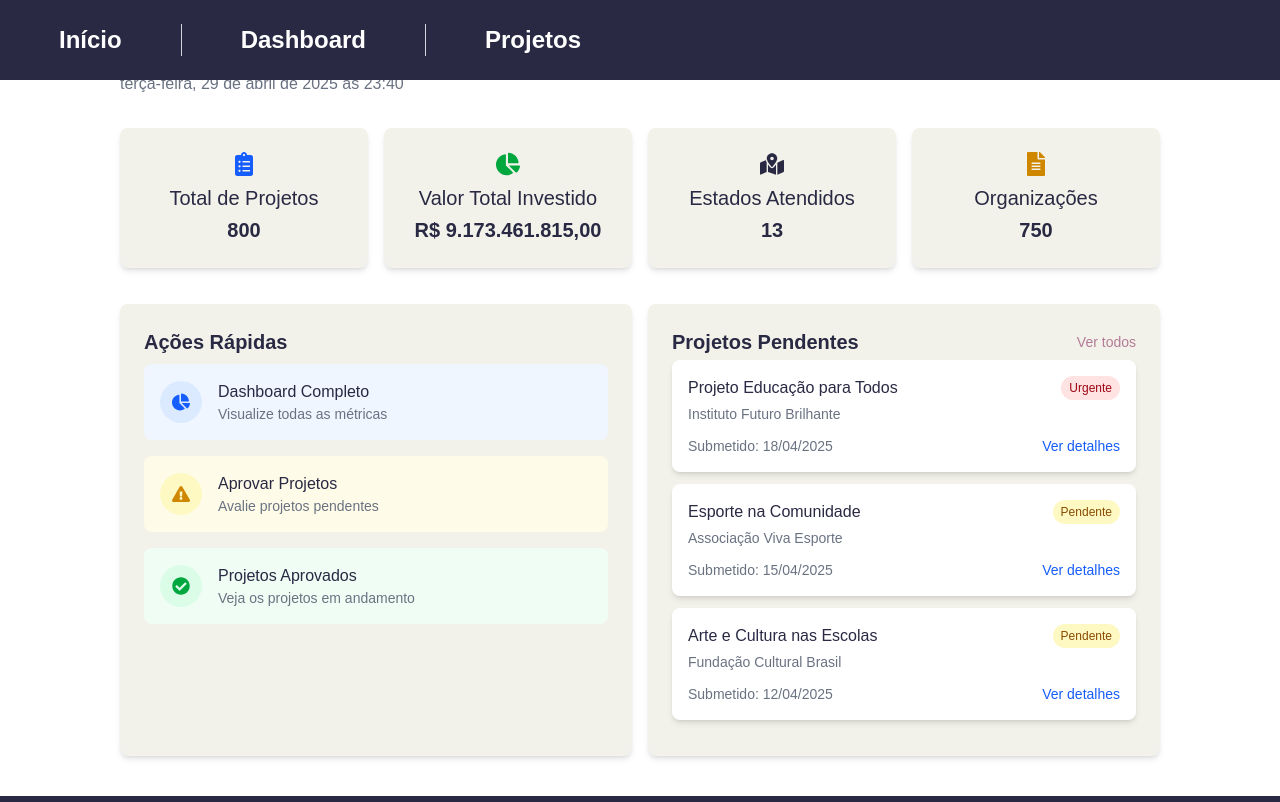
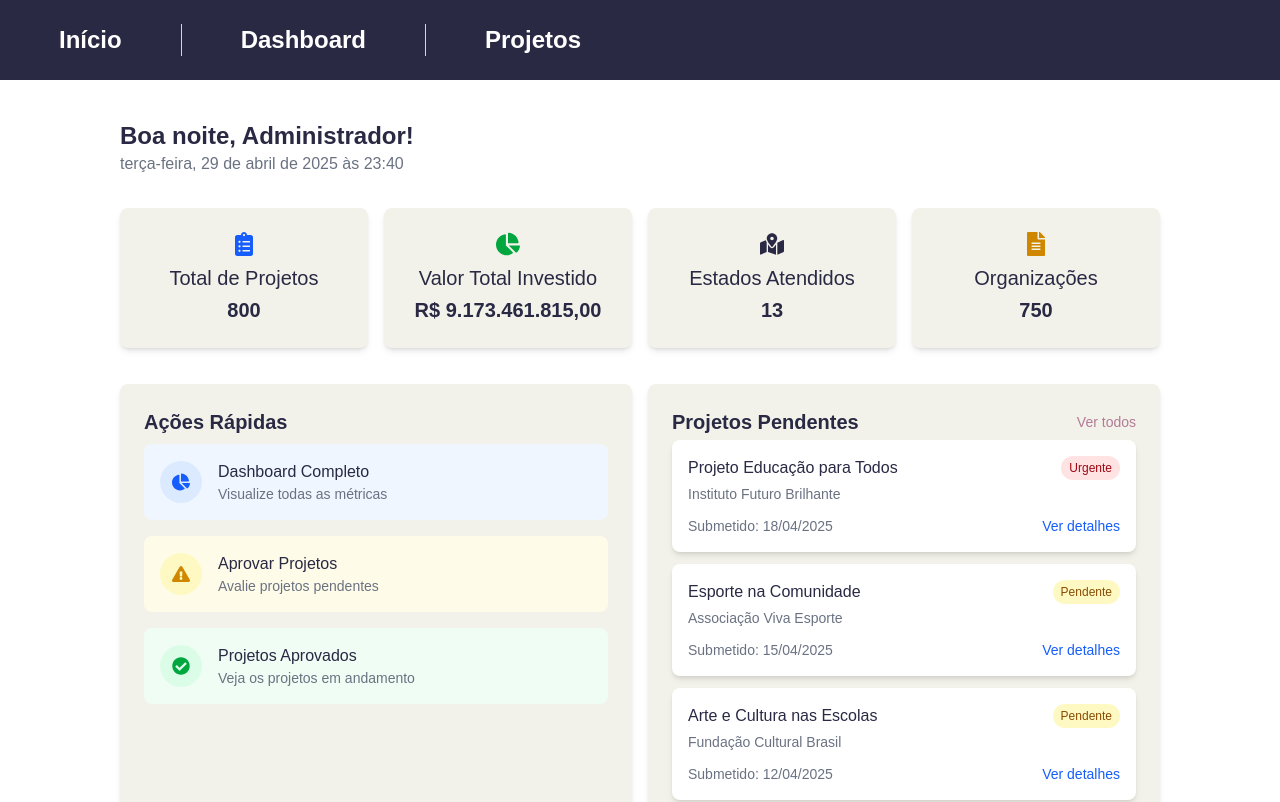
Before and after one commit to Conpec-Projetos/prj-fundacao-csn, a Next.js app: page / in a window 1280 px wide. Shown: the top 802 px of the page. Built offline with nearby package versions, Linux system fonts and the light colour scheme.

Commit message:
consertei o header na página

```diff
--- a/src/app/(pages)/dashboard/page.tsx
+++ b/src/app/(pages)/dashboard/page.tsx
@@ -93,7 +93,6 @@ export default function DashboardPage() {
     //começo do código em si
     return (
         <div className="flex flex-col min-h-screen bg-white text-blue-fcsn">
-            <Header />
             <main className="flex flex-col gap-5 p-1 mx-12 md:mx-20">
                 <h1 className="text-2xl md:text-3xl font-bold">Dashboard</h1>
                 <section className="grid grid-cols-1 md:grid-cols-2 gap-4 text-right">
--- a/src/app/(pages)/forms-acompanhamento/page.tsx
+++ b/src/app/(pages)/forms-acompanhamento/page.tsx
@@ -116,7 +116,6 @@ export default function forms_acompanhamento(){
             h-[600vh]
             overflow-scroll">
 
-            <Header></Header>
 
             <div className="
                 flex flex-col justify-center items-center
--- a/src/app/(pages)/inicio-externo/page.tsx
+++ b/src/app/(pages)/inicio-externo/page.tsx
@@ -171,8 +171,6 @@ export default function ExternalUserHomePage() {
 
   return (
     <div className="min-h-screen bg-white">
-      <Header />
-
       <main className="flex flex-col px-4 p-10 md:mx-20">
         {/* Seção de boas-vindas */}
         <div className="flex justify-between items-center mb-8">
--- a/src/app/globals.css
+++ b/src/app/globals.css
@@ -30,6 +30,7 @@ body {
     margin: 0;
   }
 
+
   .no-spinner {
     -moz-appearance: textfield;
   }
--- a/src/app/layout.tsx
+++ b/src/app/layout.tsx
@@ -1,6 +1,7 @@
 import type { Metadata } from "next";
-import { Geist, Geist_Mono } from "next/font/google";
-import "./globals.css";
+import { Geist, Geist_Mono } from "next/font/google"; //importa as fontes do google
+import "./globals.css";     //arquivo de estilos globais
+import Header from "@/components/header/header"; // Import the Header component
 
 const geistSans = Geist({
   variable: "--font-geist-sans",
@@ -27,7 +28,10 @@ export default function RootLayout({
       <body
         className={`${geistSans.variable} ${geistMono.variable} antialiased`}
       >
-        {children}
+      <Header />
+      <div className="pt-[10vh]">
+          {children}
+        </div>
       </body>
     </html>
   );
--- a/src/app/page.tsx
+++ b/src/app/page.tsx
@@ -92,7 +92,6 @@ export default function AdminHomePage() {
 
   return (
     <div className="flex flex-col min-h-screen bg-white text-blue-fcsn ">
-      <Header />
 
       <main className="flex flex-col gap-8 p-10 mx-12 md:mx-20">
         {/* Seção de boas-vindas */}
```
